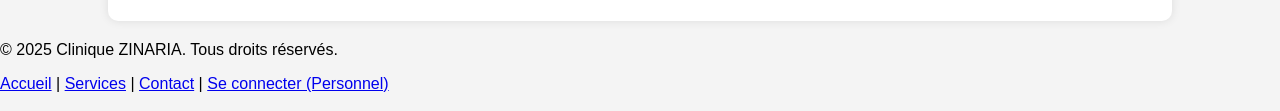
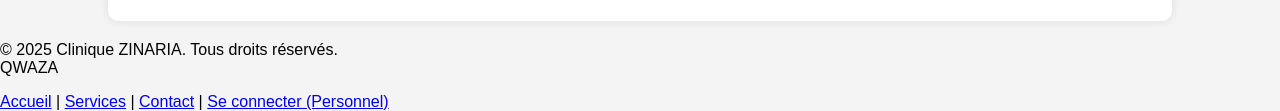
Before and after one commit to Bimam21/zin, a plain HTML site: page index.html in a window 1280 px wide. Shown: the part 5732-5843 px from the top of the page. Drawn offline with Linux system fonts and the light colour scheme.

Commit message:
Update index.html

```diff
--- a/index.html
+++ b/index.html
@@ -135,7 +135,7 @@
     </section>
 
     <footer>
-        <p>&copy; 2025 Clinique ZINARIA. Tous droits réservés.</p>
+        <p>&copy; 2025 Clinique ZINARIA. Tous droits réservés. </br> QWAZA </p>
         <div class="footer-links">
             <a href="#accueil">Accueil</a> |
             <a href="#services">Services</a> |
```
